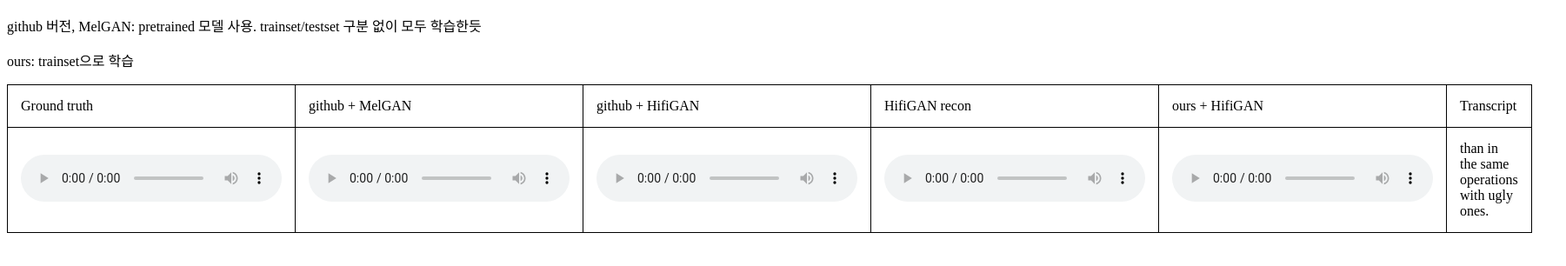
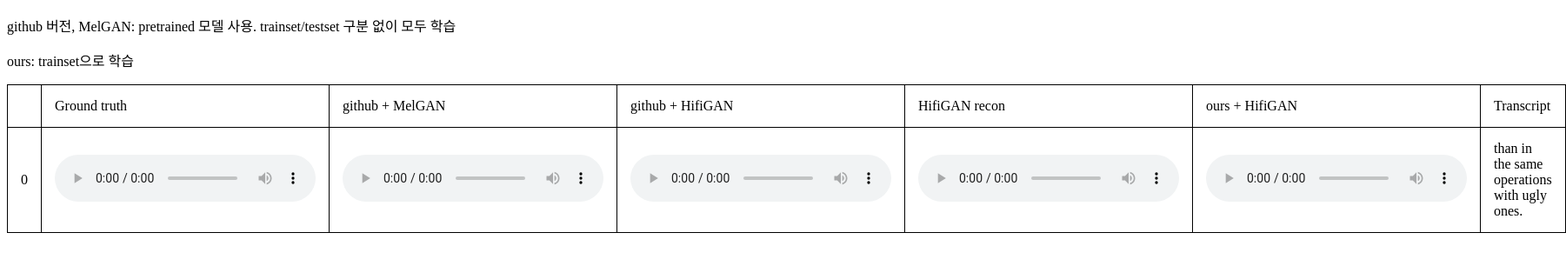
Before and after one commit to aask1357/samples, a plain HTML site: page index.html in a window 1280 px wide. Shown: the part 50-356 px from the top of the page at 87% size, 1801 px wide, since content can reach past the window. Drawn offline with Linux system fonts and the light colour scheme.

Commit message:
Update index.html

```diff
--- a/index.html
+++ b/index.html
@@ -17,10 +17,13 @@
 <body>
 <section>
 <header><h1>SpeedySpeech</h1> </header>
-<p>github 버전, MelGAN: pretrained 모델 사용. trainset/testset 구분 없이 모두 학습한듯</p>
+
+<p>github 버전, MelGAN: pretrained 모델 사용. trainset/testset 구분 없이 모두 학습</p>
 <p>ours: trainset으로 학습 </p>
 <table style="float:left">
 <tr>
+  <td>
+  </td>
   <td>
    Ground truth
  </td>
@@ -43,6 +46,9 @@
 </tr>
 
 <tr>
+  <td>
+    0
+  </td>
   <td>
    <audio controls="">
      <source src="https://raw.githubusercontent.com/aask1357/samples/master/audio/groundtruth0.wav" type="audio/wav" />
@@ -73,7 +79,7 @@
    Your browser does not support the audio element.
    </audio>
  </td>
-<td>
+ <td>
    than in the same operations with ugly ones.
  </td>
 
```
